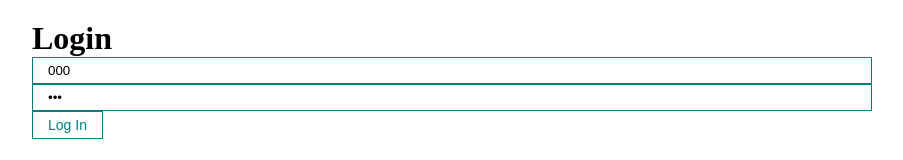
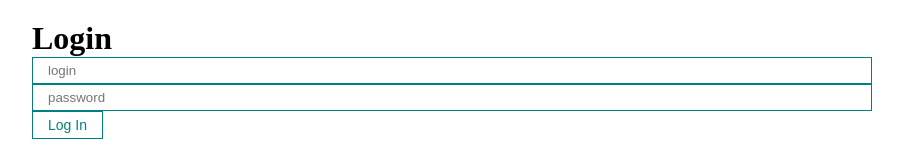
Before and after one commit to AlisaPoltoran/andersen-tasks-manager-front, a React (Create React App) app: page /login in a window 1280 px wide. Shown: the top 160 px of the page, without its empty margins (188-1091 px from the left). Built offline with nearby package versions, Linux system fonts and the light colour scheme.

Commit message:
remove default values

```diff
--- a/src/components/UI/LoginForm/LoginForm.jsx
+++ b/src/components/UI/LoginForm/LoginForm.jsx
@@ -5,7 +5,7 @@ import axios from "axios";
 import { AuthContext } from '../../../context/context'
 
 const LoginForm = () => {
-  const [credentials, setCredentials] = useState({ username: '000', password: '000' })
+  const [credentials, setCredentials] = useState({ username: '', password: '' })
   const { isAuth, setIsAuth } = useContext(AuthContext)
 
 
--- a/src/components/UI/SignUpForm/SignUpForm.jsx
+++ b/src/components/UI/SignUpForm/SignUpForm.jsx
@@ -5,7 +5,7 @@ import axios from "axios";
 
 
 const SignUpForm = () => {
-  const [credentials, setCredentials] = useState({username: '111', password: '111'})
+  const [credentials, setCredentials] = useState({username: '', password: ''})
 
   const signUp = () => {
     const myJson = JSON.stringify(
--- a/src/pages/SendReportPage.jsx
+++ b/src/pages/SendReportPage.jsx
@@ -10,9 +10,9 @@ import axios from "axios";
 const SendReportPage = () => {
   const { isAuth, setIsAuth } = useContext(AuthContext)
   const [tasks, setTasks] = useState([
-    { timeBegin: "01:47", timeEnd: "03:47", job: "Job 1", id: 1695836843827 },
-    { timeBegin: "01:52", timeEnd: "03:47", job: "Job 2", id: 1695836852585 },
-    { timeBegin: "01:56", timeEnd: "03:54", job: "Job 3", id: 1695836860808 }
+    // { timeBegin: "01:47", timeEnd: "03:47", job: "Job 1", id: 1695836843827 },
+    // { timeBegin: "01:52", timeEnd: "03:47", job: "Job 2", id: 1695836852585 },
+    // { timeBegin: "01:56", timeEnd: "03:54", job: "Job 3", id: 1695836860808 }
   ])
 
 
```
